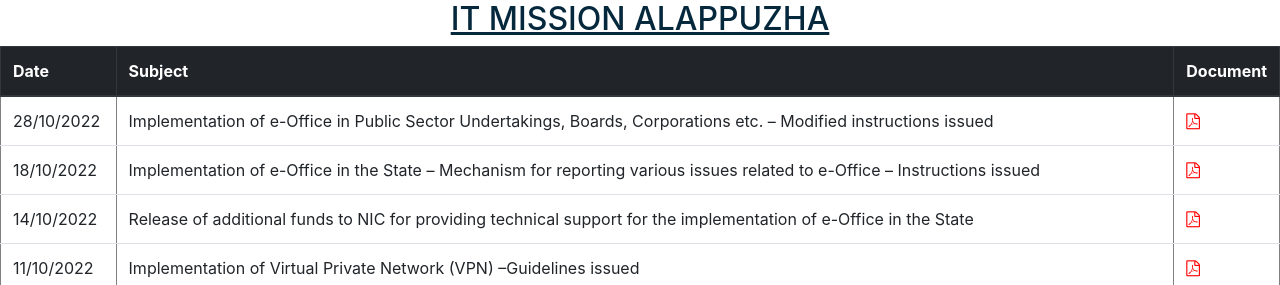
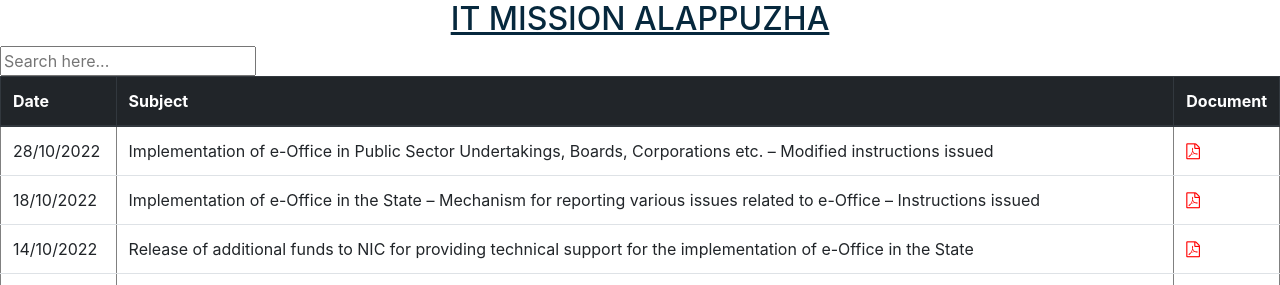
Before and after one commit to hashna/hashna.github.io, a plain HTML site: page index.html in a window 1280 px wide. Shown: the top 285 px of the page. Drawn offline with nearby package versions, Linux system fonts and the light colour scheme.

Commit message:
Update index.html

```diff
--- a/index.html
+++ b/index.html
@@ -11,6 +11,7 @@
 </head>
 <body>
   <h2 style="text-align: center;color:#06283D;"><u>IT MISSION ALAPPUZHA</u></h2>
+  <input type="text" id="myInput" onkeyup="myFunction()" placeholder="Search here..." title="Type in a name">
   <table class="table" border="1">
     <thead class="thead-dark">
       <tr>
```
